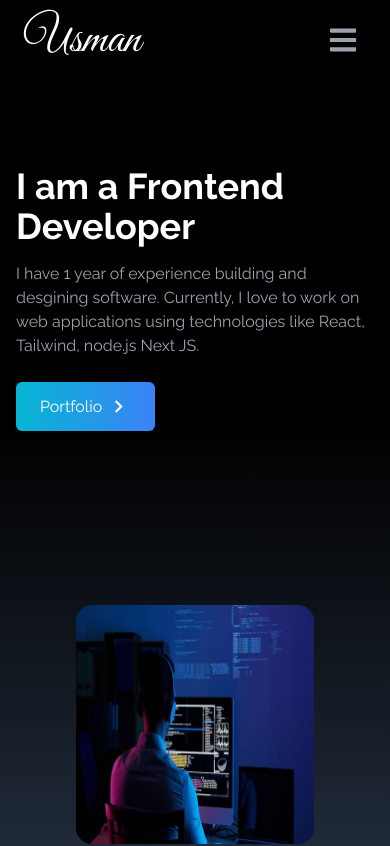
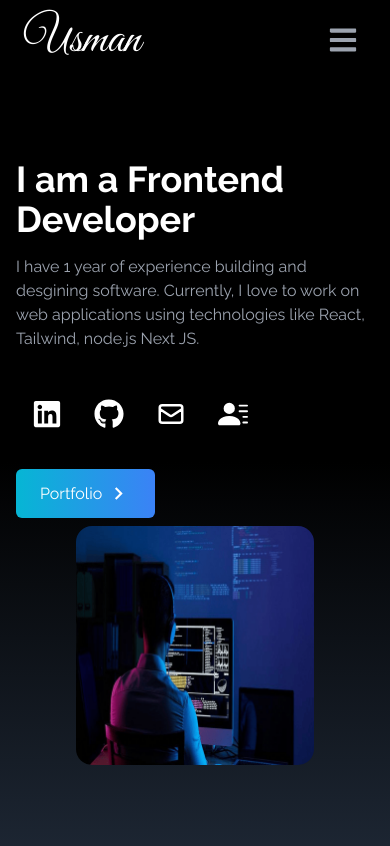
Before and after one commit to usmaan30/my-portfolio, a React (Vite) app: page / in a window 390 px wide. Shown: the top 846 px of the page. Built offline with nearby package versions, Linux system fonts and the light colour scheme.

Commit message:
social links added in home and footer hua

```diff
--- a/src/Components/About.jsx
+++ b/src/Components/About.jsx
@@ -2,9 +2,9 @@ const About = () => {
   return (
     <div
       name="about"
-      className="w-full h-screen bg-gradient-to-b from-gray-800 to to-black text-white"
+      className="flex items-center w-full min-h-screen bg-gradient-to-b from-gray-800 to to-black text-white"
     >
-      <div className="max-w-screen-lg p-4 mx-auto flex flex-col justify-center w-full h-screen">
+      <div className="max-w-screen-lg p-4 mx-auto flex flex-col justify-center w-full h-full">
         <div className="pb-8 ">
           <p className="text-4xl font-bold inline border-b-4 border-gray-500">
             About
--- a/src/Components/Experience.jsx
+++ b/src/Components/Experience.jsx
@@ -62,11 +62,11 @@ const Experience = () => {
   return (
     <div
       name="experience"
-      className="bg-gradient-to-b from-gray-800 to-black w-full min-h-screen"
+      className="flex items-center bg-gradient-to-b from-gray-800 to-black w-full min-h-screen"
     >
       <div className="max-w-screen-lg mx-auto p-4 flex flex-col justify-center w-full h-full text-white">
         <div>
-          <p className="text-4xl font-bold border-b-4 border-gray-500 p-2 inline">
+          <p className="text-4xl font-bold border-b-4 border-gray-500 inline">
             Experience
           </p>
           <p className="py-6">These are the technologies I have worked with</p>
--- a/src/Components/Footer.jsx
+++ b/src/Components/Footer.jsx
@@ -1,8 +1,10 @@
+import { SocialLinksMobile } from "./Home";
+
 const Footer = () => {
   return (
-    <footer className="bg-gray-900 text-gray-400 py-4 ">
-      <div className="container mx-auto text-center">
-        <p className="text-lg font-sans">
+    <footer className="bg-gray-900 text-gray-400 py-4">
+      <div className="container mx-auto flex flex-col md:flex-row justify-between items-center text-center">
+        <p className="text-lg font-sans flex items-center mb-4 lg:mb-0 lg:mr-6">
           Email:
           <a
             href="mailto:usmanmunir1008@gmail.com"
@@ -11,6 +13,8 @@ const Footer = () => {
             usmanmunir1008@gmail.com
           </a>
         </p>
+
+        <SocialLinksMobile />
       </div>
     </footer>
   );
--- a/src/Components/Home.jsx
+++ b/src/Components/Home.jsx
@@ -1,12 +1,15 @@
 import HeroImage from "../assests/heroImage2 (1).png";
 import { MdOutlineKeyboardArrowRight } from "react-icons/md";
 import { Link } from "react-scroll";
+import { FaLinkedin, FaGithub } from "react-icons/fa";
+import { HiOutlineMail } from "react-icons/hi";
+import { BsFillPersonLinesFill } from "react-icons/bs";
 
 const Home = () => {
   return (
     <div
       name="home"
-      className="h-screen w-full bg-gradient-to-b from-black via-black to-gray-800"
+      className="flex items-center min-h-screen w-full bg-gradient-to-b from-black via-black to-gray-800 mt-10"
     >
       <div className="max-w-screen-lg mx-auto flex flex-col items-center justify-center h-full px-4 md:flex-row">
         <div className="flex flex-col justify-center h-full">
@@ -18,6 +21,9 @@ const Home = () => {
             Currently, I love to work on web applications using technologies
             like React, Tailwind, node.js Next JS.
           </p>
+          <div className="my-2 lg:hidden">
+            <SocialLinksMobile />
+          </div>
 
           <div>
             <Link
@@ -47,4 +53,65 @@ const Home = () => {
   );
 };
 
+// New Component for Mobile Social Links
+export const SocialLinksMobile = () => {
+  const links = [
+    {
+      id: 1,
+      child: (
+        <>
+          <FaLinkedin size={30} />
+        </>
+      ),
+      href: "https://www.linkedin.com/in/osmanmunir/",
+    },
+    {
+      id: 2,
+      child: (
+        <>
+          <FaGithub size={30} />
+        </>
+      ),
+      href: "https://github.com/usmaan30",
+    },
+    {
+      id: 3,
+      child: (
+        <>
+          <HiOutlineMail size={30} />
+        </>
+      ),
+      href: "mailto:usmanmunir1008@gmail.com",
+    },
+    {
+      id: 4,
+      child: (
+        <>
+          <BsFillPersonLinesFill size={30} />
+        </>
+      ),
+      href: "../../public/UsmanMunir_Resume.pdf",
+      download: true,
+    },
+  ];
+
+  return (
+    <ul className="flex flex-row items-center">
+      {links.map(({ id, child, href, download }) => (
+        <li key={id} className="py-2">
+          <a
+            href={href}
+            className="flex justify-between m-2 p-2 items-center w-full text-white"
+            download={download}
+            target="_blank"
+            rel="noopener noreferrer"
+          >
+            {child}
+          </a>
+        </li>
+      ))}
+    </ul>
+  );
+};
+
 export default Home;
--- a/src/Components/NavBar.jsx
+++ b/src/Components/NavBar.jsx
@@ -32,7 +32,7 @@ const NavBar = () => {
   ];
 
   return (
-    <div className="flex justify-between items-center w-full h-20 px-4 text-white bg-black fixed">
+    <div className="top-0 flex justify-between items-center w-full h-20 px-4 text-white bg-black fixed">
       <div>
         <h1 className="text-5xl font-signature ml-2">Usman</h1>
       </div>
--- a/src/Components/SocialLinks.jsx
+++ b/src/Components/SocialLinks.jsx
@@ -44,13 +44,13 @@ const SocialLinks = () => {
     },
   ];
   return (
-    <div className="hidden md:flex flex-col top-[35%] left-0 fixed">
+    <div className="hidden lg:flex flex-col top-[35%] left-0 fixed">
       <ul>
         {links.map(({ id, child, href, style, download }) => (
           <li
             key={id}
             className={
-              "flex bg-opacity-80 justify-between items-center w-40 h-14 px-4 ml-[-100px] hover:ml-[-10px] hover:rounded-md duration-300 bg-gray-500" +
+              "flex justify-between items-center w-40 h-14 px-4 ml-[-100px] hover:ml-[-10px] hover:rounded-md duration-300 bg-gray-500" +
               " " +
               style
             }
--- a/src/Components/portfolio.jsx
+++ b/src/Components/portfolio.jsx
@@ -35,7 +35,7 @@ const Portfolio = () => {
   return (
     <div
       name="portfolio"
-      className="bg-gradient-to-b from-black to-gray-800 w-full text-white md:min-h-screen pb-12"
+      className="flex items-center bg-gradient-to-b from-black to-gray-800 w-full text-white min-h-screen"
     >
       <div className="max-w-screen-lg p-4 mx-auto flex flex-col justify-center w-full h-full">
         <div className="pb-8">
```
